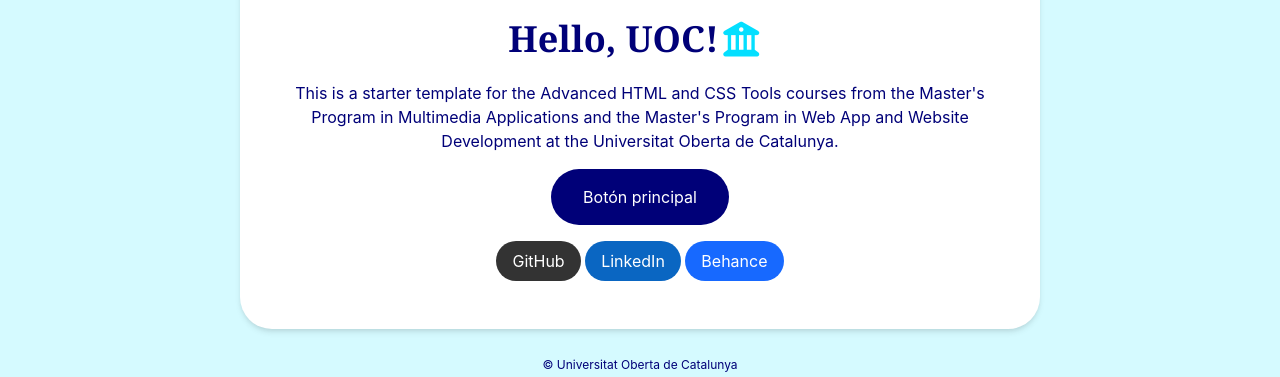
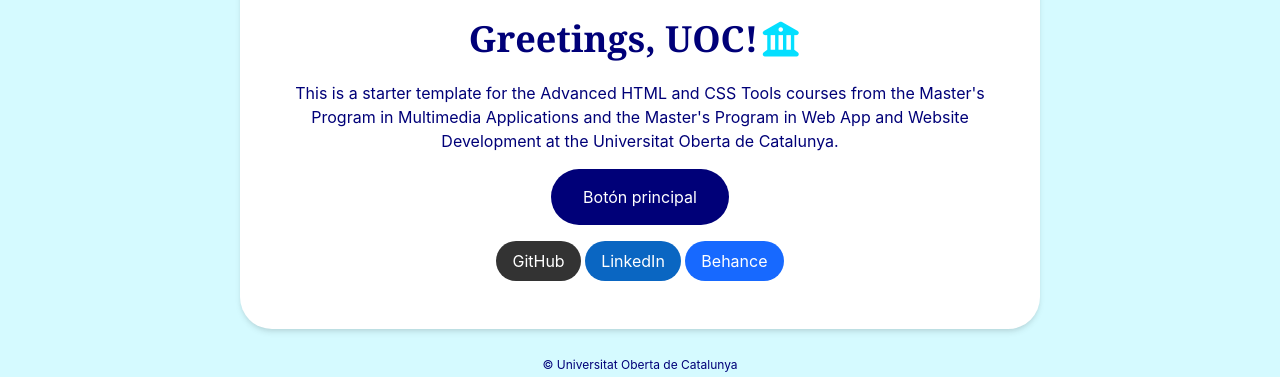
Before and after one commit to lauracaballerogarcia/uoc-hcss-2-m1, a website built with Parcel: page src/index.html in a window 1280 px wide. Shown: the part 427-804 px from the top of the page. Built offline with nearby package versions, Linux system fonts and the light colour scheme.

Commit message:
feat: update main heading text

```diff
--- a/src/index.html
+++ b/src/index.html
@@ -21,7 +21,7 @@
           class="uoc-logo"
         />
       </picture>
-      <h1 class="uoc-title">Hello, UOC!<i class="fas fa-university"></i></h1>
+      <h1 class="uoc-title">Greetings, UOC!<i class="fas fa-university"></i></h1>
       <p>
         This is a starter template for the Advanced HTML and CSS Tools courses
         from the Master's Program in Multimedia Applications and the Master's
```
